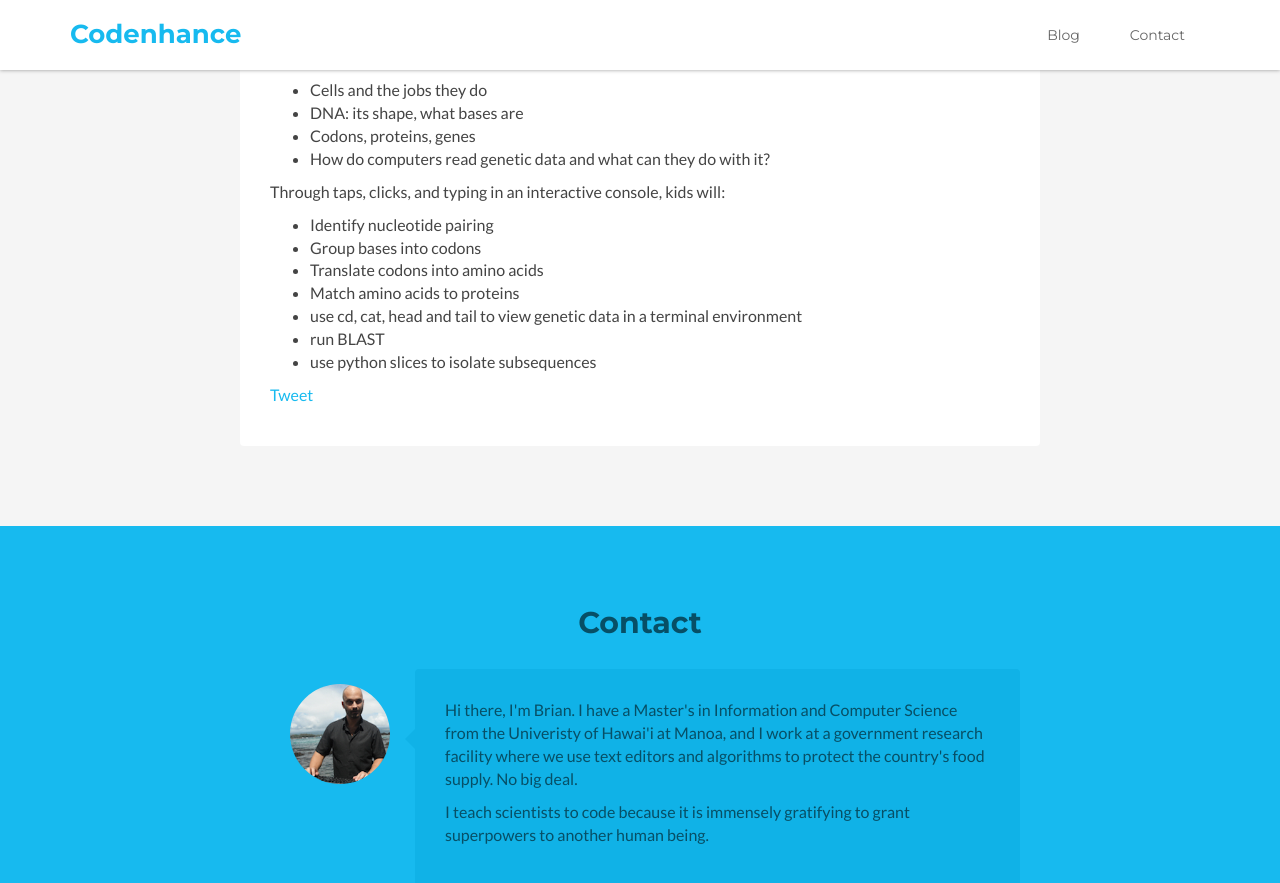
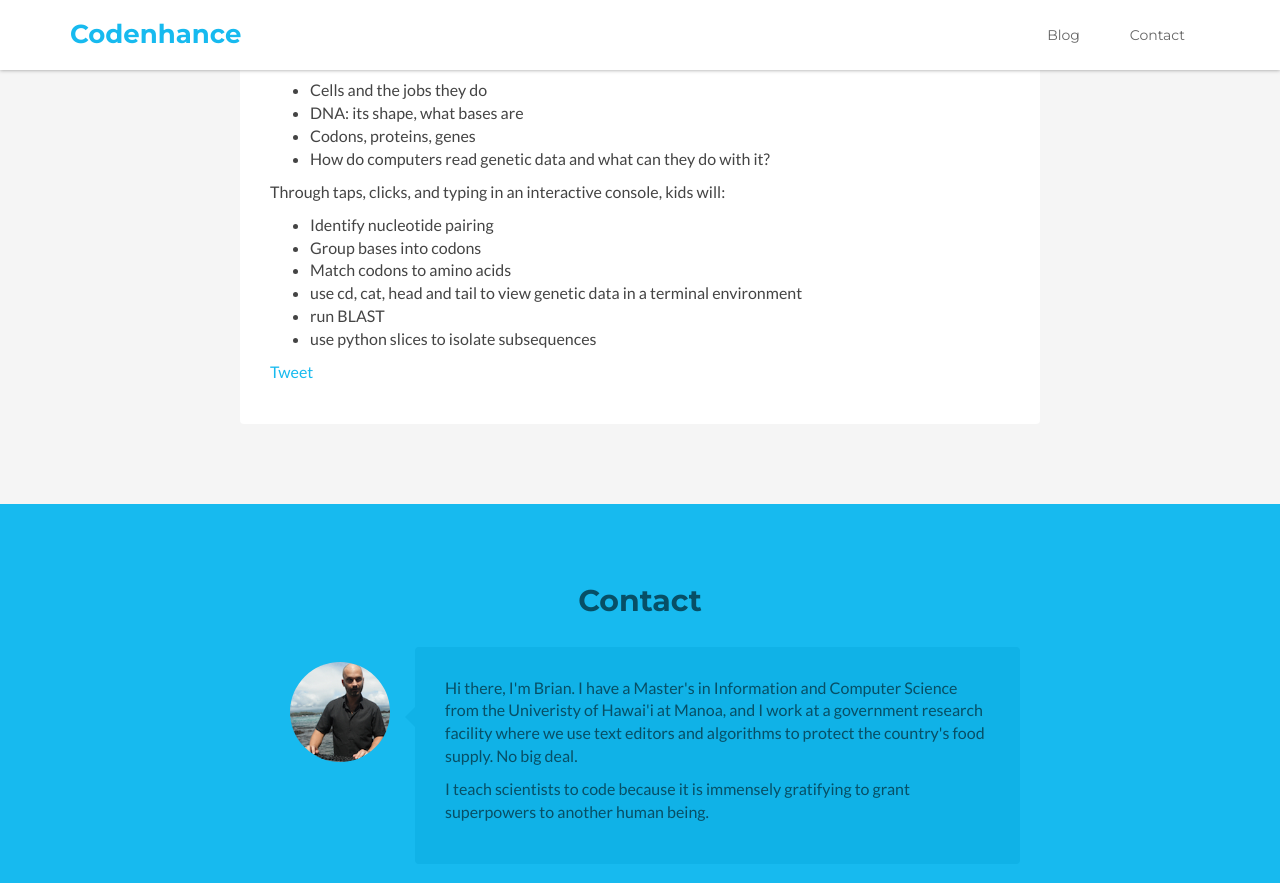
Before and after one commit to Codenhance/codenhance.github.io, a Jekyll site: the page built from learn-your-acgts/index.md, in a window 1280 px wide and 900 px high, scrolled down 1009 px. Shown: the top 883 px of the window. Built offline with Jekyll 4.4.1, drawn with Linux system fonts in a browser that asks for light colours; comment, search, counter and statistics services are not loaded.

Commit message:
grammar check

```diff
--- a/learn-your-acgts/index.md
+++ b/learn-your-acgts/index.md
@@ -23,8 +23,7 @@ date:   2015-09-22 15:12:07
 <ul>
 <li>Identify nucleotide pairing</li>
 <li>Group bases into codons</li>
-<li>Translate codons into amino acids</li>
-<li>Match amino acids to proteins</li>
+<li>Match codons to amino acids</li>
 <li>use cd, cat, head and tail to view genetic data in a terminal environment</li>
 <li>run BLAST</li>
 <li>use python slices to isolate subsequences</li>
```
